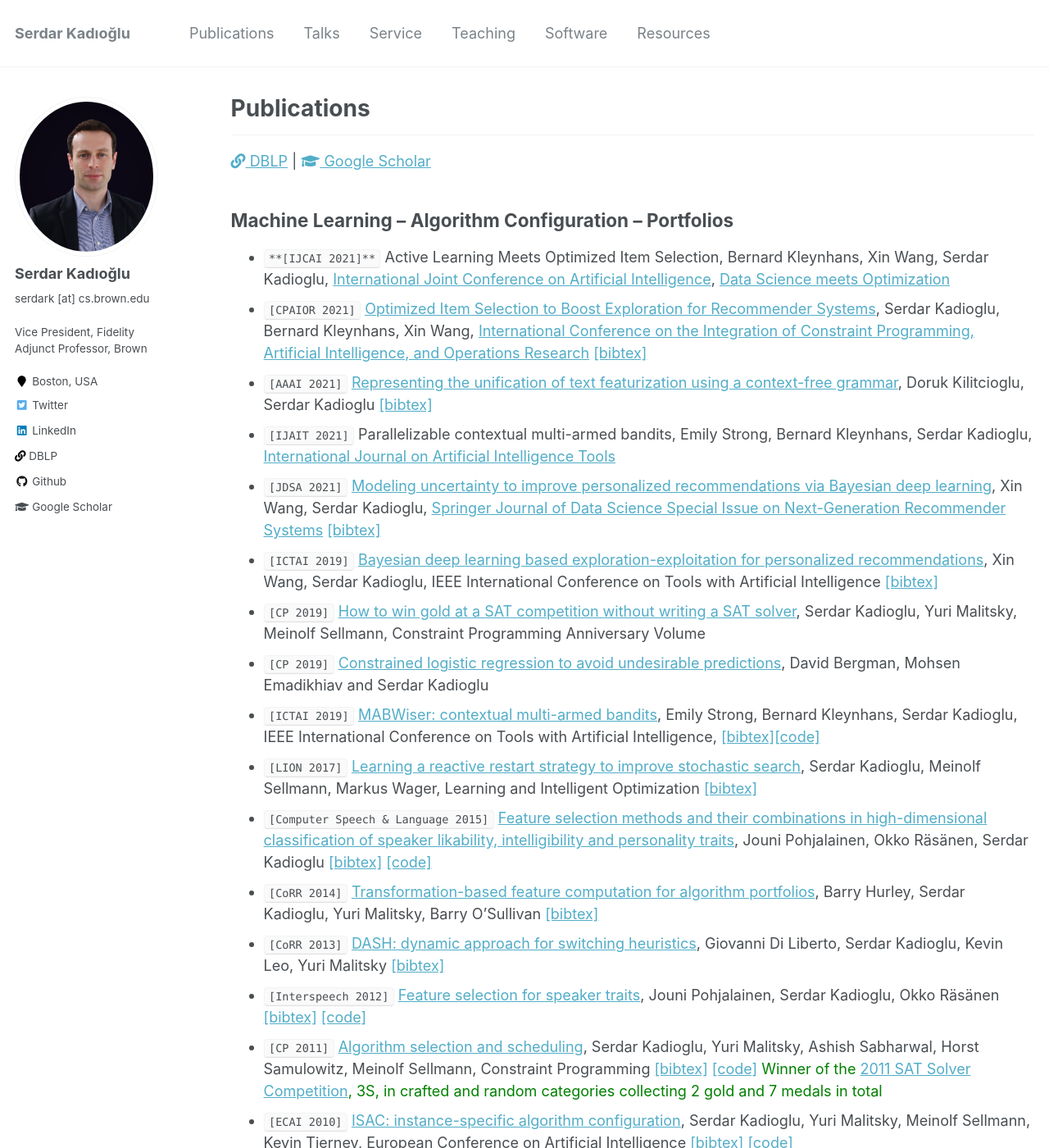
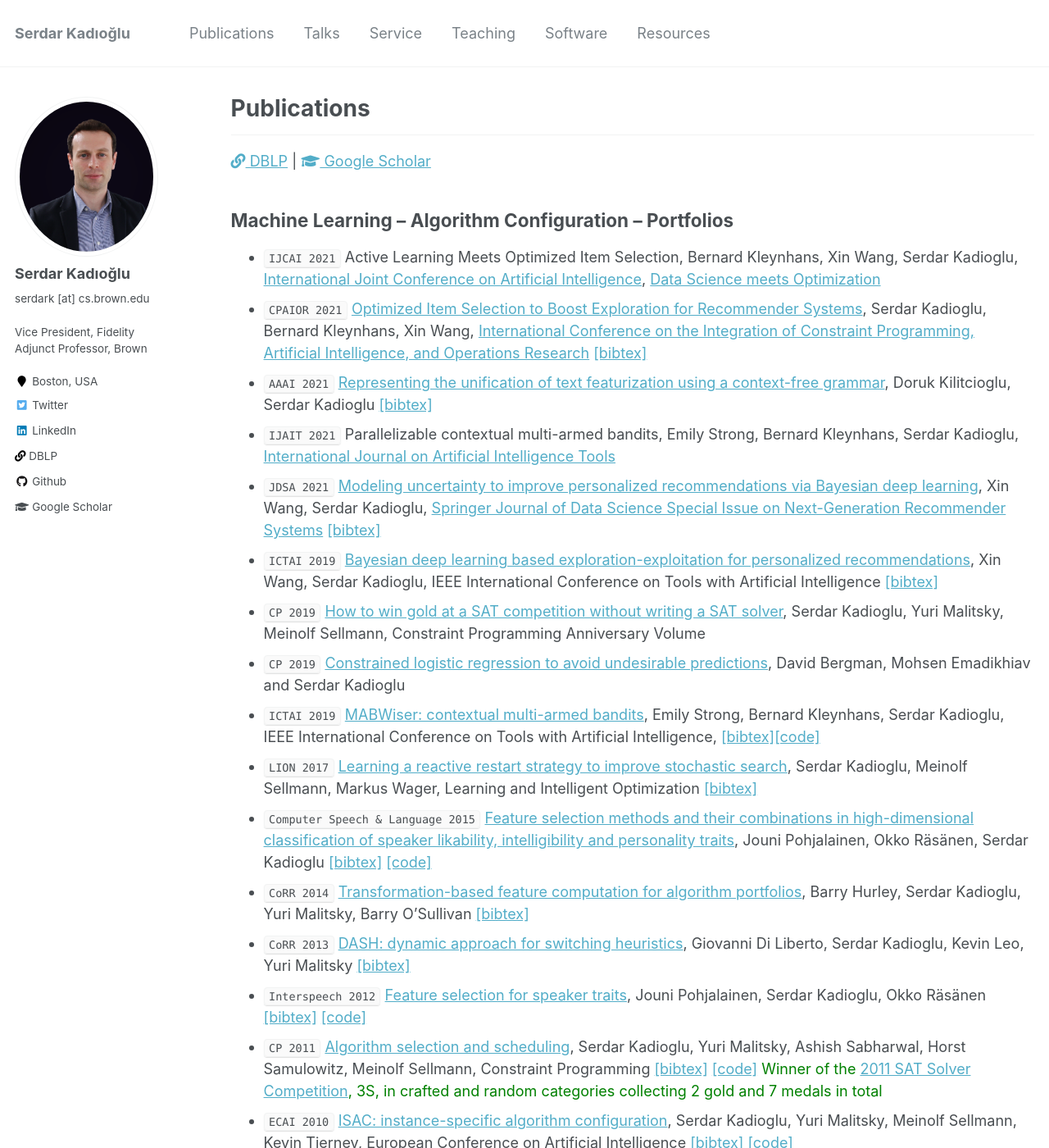
Before and after one commit to skadio/skadio.github.io, a Jekyll site: the page built from _pages/publications.md, in a window 1280 px wide and 1400 px high. Shown: the whole window at 82% size. Built offline with Jekyll 4.4.1, drawn with Linux system fonts in a browser that asks for light colours; some of the changed text lies outside the part shown.

Commit message:
Update publications.md

```diff
--- a/_pages/publications.md
+++ b/_pages/publications.md
@@ -11,48 +11,48 @@ author_profile: true
 
 
 ## Machine Learning – Algorithm Configuration – Portfolios
-* `**[IJCAI 2021]**` Active Learning Meets Optimized Item Selection, Bernard Kleynhans, Xin Wang, Serdar Kadioglu, [International Joint Conference on Artificial Intelligence](https://ijcai-21.org/), [Data Science meets Optimization](https://sites.google.com/view/ijcai2021dso)
-* `[CPAIOR 2021]` [Optimized Item Selection to Boost Exploration for Recommender Systems](https://link.springer.com/chapter/10.1007/978-3-030-78230-6_27), Serdar Kadioglu, Bernard Kleynhans, Xin Wang, [International Conference on the Integration of Constraint Programming, Artificial Intelligence, and Operations Research](https://cpaior2021.dbai.tuwien.ac.at/) [[bibtex]](https://dblp.org/rec/conf/cpaior/KadiogluKW21.html?view=bibtex)
-* `[AAAI 2021]` [Representing the unification of text featurization using a context-free grammar](https://aaai.org/Conferences/AAAI-21/), Doruk Kilitcioglu, Serdar Kadioglu [[bibtex]](https://dblp.org/rec/conf/aaai/KilitciogluK21.html?view=bibtex)
-* `[IJAIT 2021]` Parallelizable contextual multi-armed bandits, Emily Strong, Bernard Kleynhans, Serdar Kadioglu, [International Journal on Artificial Intelligence Tools](https://www.worldscientific.com/worldscinet/ijait)
-* `[JDSA 2021]` [Modeling  uncertainty  to improve personalized recommendations via Bayesian deep learning](https://link.springer.com/article/10.1007/s41060-020-00241-1), Xin Wang, Serdar Kadioglu, [Springer Journal of Data Science Special Issue on Next-Generation Recommender Systems](https://www.springer.com/journal/41060) [[bibtex]](https://link.springer.com/article/10.1007/s41060-020-00241-1#citeas)
-* `[ICTAI 2019]` [Bayesian deep learning based exploration-exploitation for personalized recommendations](https://ieeexplore.ieee.org/document/8995445), Xin Wang, Serdar Kadioglu, IEEE International Conference on Tools with Artificial Intelligence [[bibtex]](https://dblp.org/rec/conf/ictai/WangK19.html?view=bibtex)
-* `[CP 2019]` [How to win gold at a SAT competition without writing a SAT solver](https://freuder.files.wordpress.com/2019/09/2011-freuder-algorithm-selection-and-scheduling.pdf), Serdar Kadioglu, Yuri Malitsky, Meinolf Sellmann, Constraint Programming Anniversary Volume
-* `[CP 2019]` [Constrained logistic regression to avoid undesirable predictions](https://cp2019.a4cp.org/accepted_abstracts.html), David Bergman, Mohsen Emadikhiav and Serdar Kadioglu
-* `[ICTAI 2019]` [MABWiser: contextual multi-armed bandits](https://ieeexplore.ieee.org/document/8995418), Emily Strong, Bernard Kleynhans, Serdar Kadioglu, IEEE International Conference on Tools with Artificial Intelligence, [[bibtex]](https://dblp.org/rec/conf/ictai/StrongKK19.html?view=bibtex)[[code]](https://github.com/fmr-llc/mabwiser)
-* `[LION 2017]` [Learning a reactive restart strategy to improve stochastic search](https://link.springer.com/chapter/10.1007/978-3-319-69404-7_8), Serdar Kadioglu, Meinolf Sellmann, Markus Wager, Learning and Intelligent Optimization [[bibtex]](https://dblp.org/rec/conf/lion/KadiogluSW17.html?view=bibtex)
-* `[Computer Speech & Language 2015]` [Feature selection methods and their combinations in high-dimensional classification of speaker likability, intelligibility and personality traits](https://www.sciencedirect.com/science/article/abs/pii/S0885230813001113), Jouni Pohjalainen, Okko Räsänen, Serdar Kadioglu [[bibtex]](http://dblp.uni-trier.de/rec/bibtex/journals/csl/PohjalainenRK15) [[code]](https://sites.google.com/site/serdrk/software)
-* `[CoRR 2014]` [Transformation-based feature computation for algorithm portfolios](http://arxiv.org/abs/1401.2474), Barry Hurley, Serdar Kadioglu, Yuri Malitsky, Barry O'Sullivan [[bibtex]](http://dblp.uni-trier.de/rec/bibtex/journals/corr/0001KMO14)
-* `[CoRR 2013]` [DASH: dynamic approach for switching heuristics](http://arxiv.org/abs/1307.4689), Giovanni Di Liberto, Serdar Kadioglu, Kevin Leo, Yuri Malitsky [[bibtex]](http://dblp.uni-trier.de/rec/bibtex/journals/corr/LibertoKLM13)
-* `[Interspeech 2012]` [Feature selection for speaker traits](http://users.tkk.fi/~jpohjala/publications/is12stc.pdf), Jouni Pohjalainen, Serdar Kadioglu, Okko Räsänen [[bibtex]](http://dblp.uni-trier.de/rec/bibtex/conf/interspeech/PohjalainenKR12) [[code]](https://sites.google.com/site/serdrk/software)
-* `[CP 2011]` [Algorithm selection and scheduling](https://link.springer.com/chapter/10.1007/978-3-642-23786-7_35), Serdar Kadioglu, Yuri Malitsky, Ashish Sabharwal, Horst Samulowitz, Meinolf Sellmann, Constraint Programming [[bibtex]](http://dblp.uni-trier.de/rec/bibtex/conf/cp/KadiogluMSSS11) [[code]](https://sites.google.com/site/serdrk/software) <span style="color:green">Winner of the [2011 SAT Solver Competition](http://www.satcompetition.org/2011/), 3S, in crafted and random categories collecting 2 gold and 7 medals in total</span>
-* `[ECAI 2010]` [ISAC: instance-specific algorithm configuration](http://www.booksonline.iospress.nl/Content/View.aspx?piid=17848), Serdar Kadioglu, Yuri Malitsky, Meinolf Sellmann, Kevin Tierney, European Conference on Artificial Intelligence [[bibtex]](http://dblp.uni-trier.de/rec/bibtex/conf/ecai/KadiogluMST10) [[code]](https://sites.google.com/site/serdrk/software)
+* `IJCAI 2021` Active Learning Meets Optimized Item Selection, Bernard Kleynhans, Xin Wang, Serdar Kadioglu, [International Joint Conference on Artificial Intelligence](https://ijcai-21.org/), [Data Science meets Optimization](https://sites.google.com/view/ijcai2021dso)
+* `CPAIOR 2021` [Optimized Item Selection to Boost Exploration for Recommender Systems](https://link.springer.com/chapter/10.1007/978-3-030-78230-6_27), Serdar Kadioglu, Bernard Kleynhans, Xin Wang, [International Conference on the Integration of Constraint Programming, Artificial Intelligence, and Operations Research](https://cpaior2021.dbai.tuwien.ac.at/) [[bibtex]](https://dblp.org/rec/conf/cpaior/KadiogluKW21.html?view=bibtex)
+* `AAAI 2021` [Representing the unification of text featurization using a context-free grammar](https://aaai.org/Conferences/AAAI-21/), Doruk Kilitcioglu, Serdar Kadioglu [[bibtex]](https://dblp.org/rec/conf/aaai/KilitciogluK21.html?view=bibtex)
+* `IJAIT 2021` Parallelizable contextual multi-armed bandits, Emily Strong, Bernard Kleynhans, Serdar Kadioglu, [International Journal on Artificial Intelligence Tools](https://www.worldscientific.com/worldscinet/ijait)
+* `JDSA 2021` [Modeling  uncertainty  to improve personalized recommendations via Bayesian deep learning](https://link.springer.com/article/10.1007/s41060-020-00241-1), Xin Wang, Serdar Kadioglu, [Springer Journal of Data Science Special Issue on Next-Generation Recommender Systems](https://www.springer.com/journal/41060) [[bibtex]](https://link.springer.com/article/10.1007/s41060-020-00241-1#citeas)
+* `ICTAI 2019` [Bayesian deep learning based exploration-exploitation for personalized recommendations](https://ieeexplore.ieee.org/document/8995445), Xin Wang, Serdar Kadioglu, IEEE International Conference on Tools with Artificial Intelligence [[bibtex]](https://dblp.org/rec/conf/ictai/WangK19.html?view=bibtex)
+* `CP 2019` [How to win gold at a SAT competition without writing a SAT solver](https://freuder.files.wordpress.com/2019/09/2011-freuder-algorithm-selection-and-scheduling.pdf), Serdar Kadioglu, Yuri Malitsky, Meinolf Sellmann, Constraint Programming Anniversary Volume
+* `CP 2019` [Constrained logistic regression to avoid undesirable predictions](https://cp2019.a4cp.org/accepted_abstracts.html), David Bergman, Mohsen Emadikhiav and Serdar Kadioglu
+* `ICTAI 2019` [MABWiser: contextual multi-armed bandits](https://ieeexplore.ieee.org/document/8995418), Emily Strong, Bernard Kleynhans, Serdar Kadioglu, IEEE International Conference on Tools with Artificial Intelligence, [[bibtex]](https://dblp.org/rec/conf/ictai/StrongKK19.html?view=bibtex)[[code]](https://github.com/fmr-llc/mabwiser)
+* `LION 2017` [Learning a reactive restart strategy to improve stochastic search](https://link.springer.com/chapter/10.1007/978-3-319-69404-7_8), Serdar Kadioglu, Meinolf Sellmann, Markus Wager, Learning and Intelligent Optimization [[bibtex]](https://dblp.org/rec/conf/lion/KadiogluSW17.html?view=bibtex)
+* `Computer Speech & Language 2015` [Feature selection methods and their combinations in high-dimensional classification of speaker likability, intelligibility and personality traits](https://www.sciencedirect.com/science/article/abs/pii/S0885230813001113), Jouni Pohjalainen, Okko Räsänen, Serdar Kadioglu [[bibtex]](http://dblp.uni-trier.de/rec/bibtex/journals/csl/PohjalainenRK15) [[code]](https://sites.google.com/site/serdrk/software)
+* `CoRR 2014` [Transformation-based feature computation for algorithm portfolios](http://arxiv.org/abs/1401.2474), Barry Hurley, Serdar Kadioglu, Yuri Malitsky, Barry O'Sullivan [[bibtex]](http://dblp.uni-trier.de/rec/bibtex/journals/corr/0001KMO14)
+* `CoRR 2013` [DASH: dynamic approach for switching heuristics](http://arxiv.org/abs/1307.4689), Giovanni Di Liberto, Serdar Kadioglu, Kevin Leo, Yuri Malitsky [[bibtex]](http://dblp.uni-trier.de/rec/bibtex/journals/corr/LibertoKLM13)
+* `Interspeech 2012` [Feature selection for speaker traits](http://users.tkk.fi/~jpohjala/publications/is12stc.pdf), Jouni Pohjalainen, Serdar Kadioglu, Okko Räsänen [[bibtex]](http://dblp.uni-trier.de/rec/bibtex/conf/interspeech/PohjalainenKR12) [[code]](https://sites.google.com/site/serdrk/software)
+* `CP 2011` [Algorithm selection and scheduling](https://link.springer.com/chapter/10.1007/978-3-642-23786-7_35), Serdar Kadioglu, Yuri Malitsky, Ashish Sabharwal, Horst Samulowitz, Meinolf Sellmann, Constraint Programming [[bibtex]](http://dblp.uni-trier.de/rec/bibtex/conf/cp/KadiogluMSSS11) [[code]](https://sites.google.com/site/serdrk/software) <span style="color:green">Winner of the [2011 SAT Solver Competition](http://www.satcompetition.org/2011/), 3S, in crafted and random categories collecting 2 gold and 7 medals in total</span>
+* `ECAI 2010` [ISAC: instance-specific algorithm configuration](http://www.booksonline.iospress.nl/Content/View.aspx?piid=17848), Serdar Kadioglu, Yuri Malitsky, Meinolf Sellmann, Kevin Tierney, European Conference on Artificial Intelligence [[bibtex]](http://dblp.uni-trier.de/rec/bibtex/conf/ecai/KadiogluMST10) [[code]](https://sites.google.com/site/serdrk/software)
 
 
 ## Inference – Symbolic Reasoning – Modeling Global Constraints
-* `[Euro. Journal on OR 2019]` [Core group placement: allocation and provisioning of heterogeneous resources](https://link.springer.com/article/10.1007/s13675-018-0095-9), Serdar Kadioglu, European Journal on Computational Optimization [[bibtex]](https://dblp.org/rec/journals/ejco/Kadioglu19.html?view=bibtex)
-* `[CoRR 2017]` [Column generation for interaction coverage in combinatorial software testing](https://arxiv.org/abs/1712.07081), Serdar Kadioglu [[bibtex]](https://dblp.org/rec/journals/corr/abs-1712-07081.html?view=bibtex)
+* `Euro. Journal on OR 2019` [Core group placement: allocation and provisioning of heterogeneous resources](https://link.springer.com/article/10.1007/s13675-018-0095-9), Serdar Kadioglu, European Journal on Computational Optimization [[bibtex]](https://dblp.org/rec/journals/ejco/Kadioglu19.html?view=bibtex)
+* `CoRR 2017` [Column generation for interaction coverage in combinatorial software testing](https://arxiv.org/abs/1712.07081), Serdar Kadioglu [[bibtex]](https://dblp.org/rec/journals/corr/abs-1712-07081.html?view=bibtex)
 * [Heterogeneous resource allocation in cloud management](http://ieeexplore.ieee.org/document/7778589/), Serdar Kadioglu, Mike Colena, Samir Sebbah, IEEE Network Computing and Applications, `IEEE NCA 2016` [[bibtex]](http://dblp.uni-trier.de/rec/bibtex/conf/nca/KadiogluCS16)
-*  `[CP 2016]` [Availability optimization in cloud-based In-memory data grids](http://link.springer.com/chapter/10.1007%2F978-3-319-44953-1_42), Samir Sebbah, Claire Bagley, Mike Colena, Serdar Kadioglu, Constraint Programming [[bibtex]](http://dblp.uni-trier.de/rec/bibtex/conf/cp/SebbahBCK16)
-* `[CP 2015]` [Optimizing the cloud service experience using constraint programming](http://link.springer.com/chapter/10.1007%2F978-3-319-23219-5_43), Serdar Kadioglu, Mike Colena, Steven Huberman, Claire Bagley, Constraint Programming [[bibtex]](http://dblp.uni-trier.de/rec/bibtex/conf/cp/KadiogluCHB15)
-* `[Constraints 2010]` [Grammar constraints](https://link.springer.com/article/10.1007/s10601-009-9073-4), Serdar Kadioglu, Meinolf Sellmann [[bibtex]](http://dblp.uni-trier.de/rec/bibtex/journals/constraints/KadiogluS10)
-* `[CPAIOR 2010]` [Upper bounds on the number of solutions of binary integer programs](https://link.springer.com/chapter/10.1007/978-3-642-13520-0_24), Siddhartha Jain, Serdar Kadioglu, Meinolf Sellmann, Integration of AI and OR Techniques in Constraint Programming for Combinatorial Optimization Problems [[bibtex]](http://dblp.uni-trier.de/rec/bibtex/conf/cpaior/JainKS10)
-* `[CP 2009]` [Same-relation constraints](https://link.springer.com/chapter/10.1007%2F978-3-642-04244-7_38), Christopher Jefferson, Serdar Kadioglu, Karen E. Petrie, Meinolf Sellmann, Stanislav Zivny, Constraint Programming [[bibtex]](http://dblp.uni-trier.de/rec/bibtex/conf/cp/JeffersonKPSZ09)
-* `[AAAI 2008]` [Efficient context-free grammar constraints](http://www.aaai.org/Papers/AAAI/2008/AAAI08-049.pdf), Serdar Kadioglu, Meinolf Sellmann [[bibtex]](http://dblp.uni-trier.de/rec/bibtex/conf/aaai/KadiogluS08)
+*  `CP 2016` [Availability optimization in cloud-based In-memory data grids](http://link.springer.com/chapter/10.1007%2F978-3-319-44953-1_42), Samir Sebbah, Claire Bagley, Mike Colena, Serdar Kadioglu, Constraint Programming [[bibtex]](http://dblp.uni-trier.de/rec/bibtex/conf/cp/SebbahBCK16)
+* `CP 2015` [Optimizing the cloud service experience using constraint programming](http://link.springer.com/chapter/10.1007%2F978-3-319-23219-5_43), Serdar Kadioglu, Mike Colena, Steven Huberman, Claire Bagley, Constraint Programming [[bibtex]](http://dblp.uni-trier.de/rec/bibtex/conf/cp/KadiogluCHB15)
+* `Constraints 2010` [Grammar constraints](https://link.springer.com/article/10.1007/s10601-009-9073-4), Serdar Kadioglu, Meinolf Sellmann [[bibtex]](http://dblp.uni-trier.de/rec/bibtex/journals/constraints/KadiogluS10)
+* `CPAIOR 2010` [Upper bounds on the number of solutions of binary integer programs](https://link.springer.com/chapter/10.1007/978-3-642-13520-0_24), Siddhartha Jain, Serdar Kadioglu, Meinolf Sellmann, Integration of AI and OR Techniques in Constraint Programming for Combinatorial Optimization Problems [[bibtex]](http://dblp.uni-trier.de/rec/bibtex/conf/cpaior/JainKS10)
+* `CP 2009` [Same-relation constraints](https://link.springer.com/chapter/10.1007%2F978-3-642-04244-7_38), Christopher Jefferson, Serdar Kadioglu, Karen E. Petrie, Meinolf Sellmann, Stanislav Zivny, Constraint Programming [[bibtex]](http://dblp.uni-trier.de/rec/bibtex/conf/cp/JeffersonKPSZ09)
+* `AAAI 2008` [Efficient context-free grammar constraints](http://www.aaai.org/Papers/AAAI/2008/AAAI08-049.pdf), Serdar Kadioglu, Meinolf Sellmann [[bibtex]](http://dblp.uni-trier.de/rec/bibtex/conf/aaai/KadiogluS08)
 
 
 ## Search – Combinatorial Optimization – Meta-Heuristics
-* `[INFORMS 2020]` [Seq2Pat: sequence-to-pattern generation in large-scale sequence databases](http://meetings2.informs.org/wordpress/annual2020/), Session on Machine Learning and Discrete Optimization,
-* `[Dagsthul 2018]` [Planning & operations research](https://drops.dagstuhl.de/opus/volltexte/2018/9289/pdf/dagrep_v008_i002_p026_18071.pdf), [Dagstuhl Research Seminar Reports](https://www.dagstuhl.de/en/program/calendar/motivationstext/?semnr=18071) [[bibtex]](https://dblp.org/rec/journals/dagstuhl-reports/BeckMRH18.html?view=bibtex)
-* `[EJOR 2016]` [DASH: dynamic approach for switching heuristics](http://link.springer.com/article/10.1007%2Fs10601-015-9211-0), Giovanni Di Liberto, Serdar Kadioglu, Kevin Leo, Yuri Malitsky, European Journal on Operations Research [[bibtex]](http://dblp.uni-trier.de/rec/bibtex/journals/eor/LibertoKLM16)
-* `[Constraints 2015]` [Efficient search procedures for solving combinatorial problems](http://link.springer.com/article/10.1007%2Fs10601-015-9211-0), Serdar Kadioglu [[bibtex]](http://dblp.uni-trier.de/rec/bibtex/journals/constraints/Kadioglu15)
-* `[AAAI 2014]` [Parallel restarted search](https://www.aaai.org/ocs/index.php/AAAI/AAAI14/paper/viewFile/8597/8509), André A. Ciré, Serdar Kadioglu, Meinolf Sellmann [[bibtex]](http://dblp.uni-trier.de/rec/bibtex/conf/aaai/CireKS14)
-* `[AAAI 2012]` [Non-model-based search guidance for set partitioning problems](http://www.aaai.org/ocs/index.php/AAAI/AAAI12/paper/view/5082), Serdar Kadioglu, Yuri Malitsky, Meinolf Sellmann,  [[bibtex]](http://dblp.uni-trier.de/rec/bibtex/conf/aaai/KadiogluMS12)
-* `[CP 2011]` [Incorporating variance in impact-based search](https://link.springer.com/chapter/10.1007/978-3-642-23786-7_36), Serdar Kadioglu, Eoin O'Mahony, Philippe Refalo, Meinolf Sellmann, Constraint Programming [[bibtex]](http://dblp.uni-trier.de/rec/bibtex/conf/cp/KadiogluORS11)
+* `INFORMS 2020` [Seq2Pat: sequence-to-pattern generation in large-scale sequence databases](http://meetings2.informs.org/wordpress/annual2020/), Session on Machine Learning and Discrete Optimization,
+* `Dagsthul 2018` [Planning & operations research](https://drops.dagstuhl.de/opus/volltexte/2018/9289/pdf/dagrep_v008_i002_p026_18071.pdf), [Dagstuhl Research Seminar Reports](https://www.dagstuhl.de/en/program/calendar/motivationstext/?semnr=18071) [[bibtex]](https://dblp.org/rec/journals/dagstuhl-reports/BeckMRH18.html?view=bibtex)
+* `EJOR 2016` [DASH: dynamic approach for switching heuristics](http://link.springer.com/article/10.1007%2Fs10601-015-9211-0), Giovanni Di Liberto, Serdar Kadioglu, Kevin Leo, Yuri Malitsky, European Journal on Operations Research [[bibtex]](http://dblp.uni-trier.de/rec/bibtex/journals/eor/LibertoKLM16)
+* `Constraints 2015` [Efficient search procedures for solving combinatorial problems](http://link.springer.com/article/10.1007%2Fs10601-015-9211-0), Serdar Kadioglu [[bibtex]](http://dblp.uni-trier.de/rec/bibtex/journals/constraints/Kadioglu15)
+* `AAAI 2014` [Parallel restarted search](https://www.aaai.org/ocs/index.php/AAAI/AAAI14/paper/viewFile/8597/8509), André A. Ciré, Serdar Kadioglu, Meinolf Sellmann [[bibtex]](http://dblp.uni-trier.de/rec/bibtex/conf/aaai/CireKS14)
+* `AAAI 2012` [Non-model-based search guidance for set partitioning problems](http://www.aaai.org/ocs/index.php/AAAI/AAAI12/paper/view/5082), Serdar Kadioglu, Yuri Malitsky, Meinolf Sellmann,  [[bibtex]](http://dblp.uni-trier.de/rec/bibtex/conf/aaai/KadiogluMS12)
+* `CP 2011` [Incorporating variance in impact-based search](https://link.springer.com/chapter/10.1007/978-3-642-23786-7_36), Serdar Kadioglu, Eoin O'Mahony, Philippe Refalo, Meinolf Sellmann, Constraint Programming [[bibtex]](http://dblp.uni-trier.de/rec/bibtex/conf/cp/KadiogluORS11)
 * [Dialectic search](https://link.springer.com/chapter/10.1007/978-3-642-04244-7_39), Serdar Kadioglu, Meinolf Sellmann, Constraint Programming, `CP 2009` [[bibtex]](http://dblp.uni-trier.de/rec/bibtex/conf/cp/KadiogluS09)
-* `[Banff 2009]` [Search in constraint programming](https://www.birs.ca/workshops/2009/09w5125/report09w5125.pdf), [Banff International Research Workshop](https://www.birs.ca/events/2009/5-day-workshops/09w5125),
-* `[CROCS 2009]` [A local search meta-Heuristic for non-specialists](http://www.computational-sustainability.org/crocs09/papers/kadioglu-crocs09.pdf), Serdar Kadioglu, Meinolf Sellmann, Constraint Reasoning and Optimization for Computational Sustainability [[bibtex]](https://scholar.googleusercontent.com/citations?view_op=export_citations&user=tOgYtHkAAAAJ&s=tOgYtHkAAAAJ:UeHWp8X0CEIC&citsig=AMstHGQAAAAAWAk8WmI6V5Rczo_KCQHRd3ICDHpfdscW&hl=en&cit_fmt=0)
-* `[CP 2008]` [Dichotomic search protocols for constrained optimization](https://link.springer.com/chapter/10.1007%2F978-3-540-85958-1_17), Meinolf Sellmann, Serdar Kadioglu, Constraint Programming [[bibtex]](http://dblp.uni-trier.de/rec/bibtex/conf/cp/SellmannK08) <span style="color:green">Nominated for the Best Paper Award</span>
+* `Banff 2009` [Search in constraint programming](https://www.birs.ca/workshops/2009/09w5125/report09w5125.pdf), [Banff International Research Workshop](https://www.birs.ca/events/2009/5-day-workshops/09w5125),
+* `CROCS 2009` [A local search meta-Heuristic for non-specialists](http://www.computational-sustainability.org/crocs09/papers/kadioglu-crocs09.pdf), Serdar Kadioglu, Meinolf Sellmann, Constraint Reasoning and Optimization for Computational Sustainability [[bibtex]](https://scholar.googleusercontent.com/citations?view_op=export_citations&user=tOgYtHkAAAAJ&s=tOgYtHkAAAAJ:UeHWp8X0CEIC&citsig=AMstHGQAAAAAWAk8WmI6V5Rczo_KCQHRd3ICDHpfdscW&hl=en&cit_fmt=0)
+* `CP 2008` [Dichotomic search protocols for constrained optimization](https://link.springer.com/chapter/10.1007%2F978-3-540-85958-1_17), Meinolf Sellmann, Serdar Kadioglu, Constraint Programming [[bibtex]](http://dblp.uni-trier.de/rec/bibtex/conf/cp/SellmannK08) <span style="color:green">Nominated for the Best Paper Award</span>
 
 ## Patents
 
```
